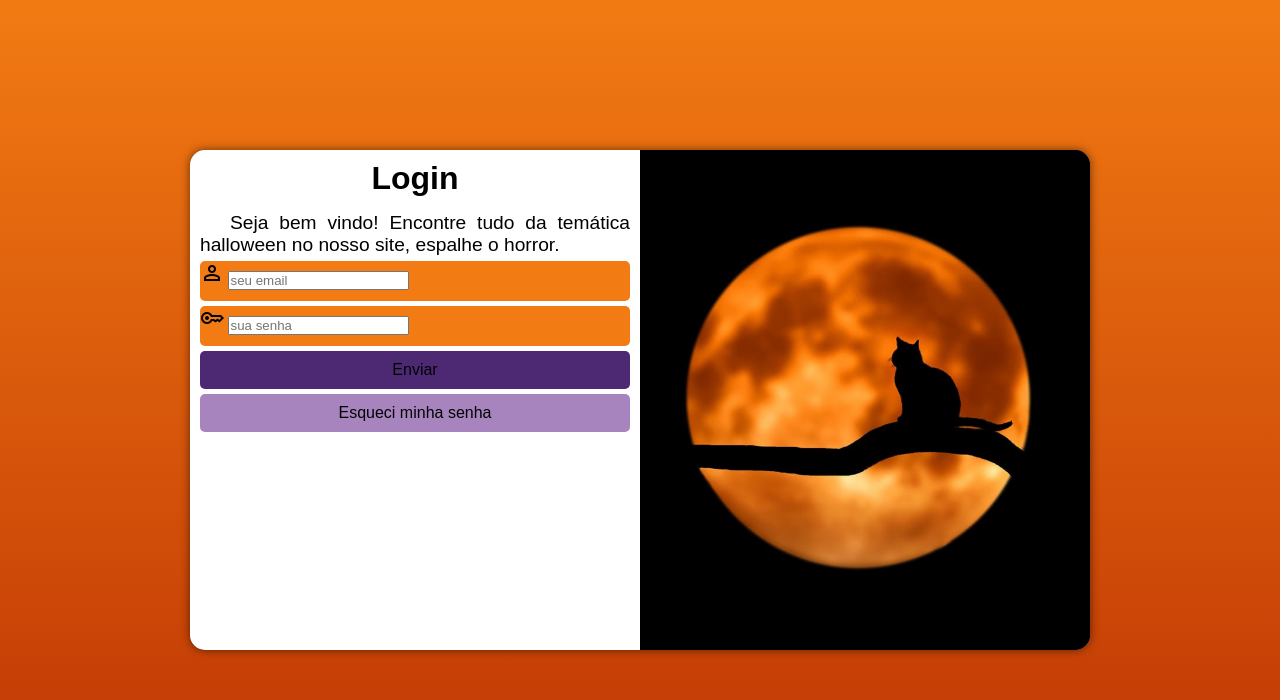
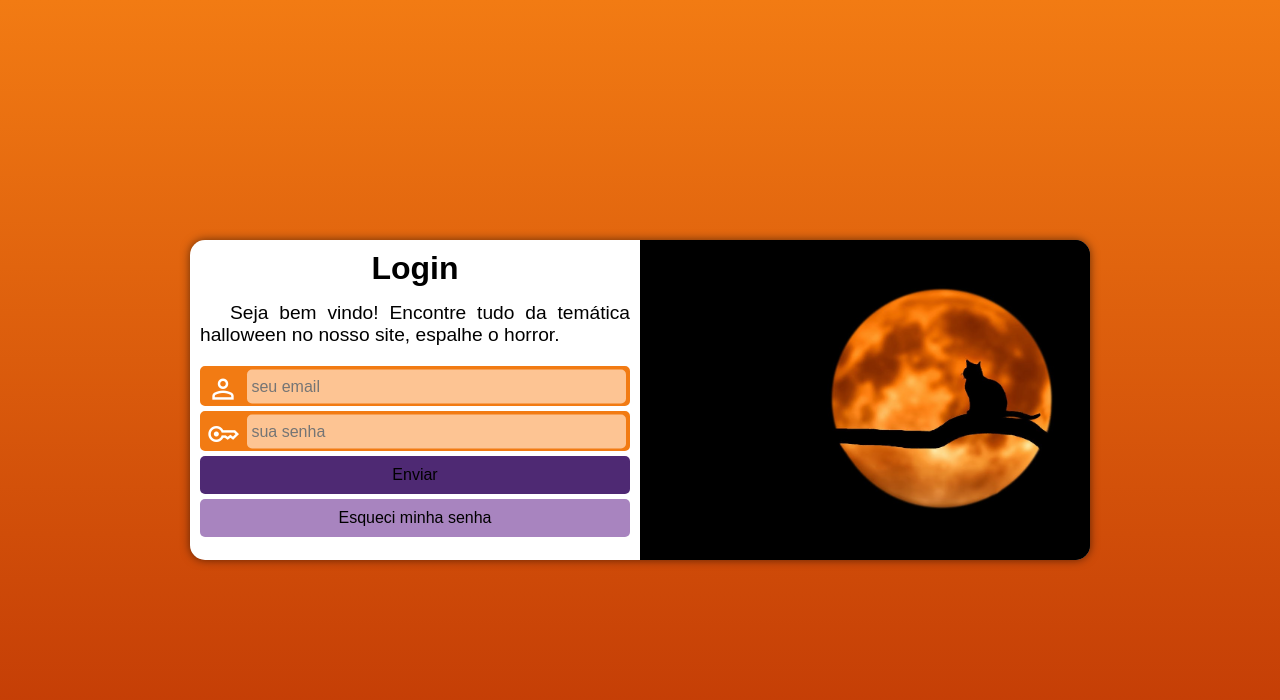
Before and after one commit to KauanTorress/projeto-login, a plain HTML site: page index.html in a window 1280 px wide. Drawn offline with nearby package versions, Linux system fonts and the light colour scheme; a web font is replaced by a local one.

Commit message:
finalizando estilos em css

```diff
--- a/estilos/media-query.css
+++ b/estilos/media-query.css
@@ -8,6 +8,7 @@
 
     section#login {
         width: 80vw;
+        height: 330px;
     }
 
     section#login > div#foto {
@@ -28,6 +29,7 @@
 
     section#login > div#form > p {
         font-size: 1.1em;
+        margin-bottom: 20px;
     }
 }
 
@@ -38,6 +40,7 @@
 
     section#login {
         width: 900px;
+        height: 320px;
     }
 
     section#login > div#foto {
@@ -58,5 +61,6 @@
 
     section#login > div#form > p {
         font-size: 1.2em;
+        margin-bottom: 20px;
     }
 }
--- a/estilos/style.css
+++ b/estilos/style.css
@@ -35,7 +35,7 @@ main {
 section#login {
     background-color: white;
     width: 280px;
-    height: 500px;
+    height: 510px;
     border-radius: 15px;
     overflow: hidden;
     box-shadow: 0px 0px 10px rgba(0, 0, 0, 0.551);
@@ -43,9 +43,9 @@ section#login {
     position: absolute;
     left: 50%;
     top: 50%;
-    transform: translate(-50%, -50%);
     transition: width .3s, height .3s;
     transition-timing-function: ease;
+    transform: translate(-50%, -50%);
 }
 
 section#login > div#foto {
@@ -70,6 +70,7 @@ section#login > div#form > p {
     font-size: 1em;
     text-indent: 30px;
     text-align: justify;
+    margin-bottom: 10px;
 }
 
 form > div.campo {
@@ -79,8 +80,35 @@ form > div.campo {
     border-radius: 5px;
 }
 
+div.campo {
+    border: 3px solid #F27B13;
+}
+
 div.campo > label {
     display: none;
+}
+
+div.campo > span {
+    color: white;
+    width: 40px;
+    height: 100%;
+    font-size: 2em;
+    padding: 4px;
+}
+
+div.campo > input {
+    background-color: #fdc493;
+    font-size: 1em;
+    height: 100%;
+    padding: 4px;
+    border-radius: 5px;
+    border: none;
+    width: calc(100% - 45.2px);
+    transform: translateY(-13.5px);
+}
+
+div.campo > input:focus-within {
+    background-color: white;
 }
 
 form > input[type=submit] {
```
